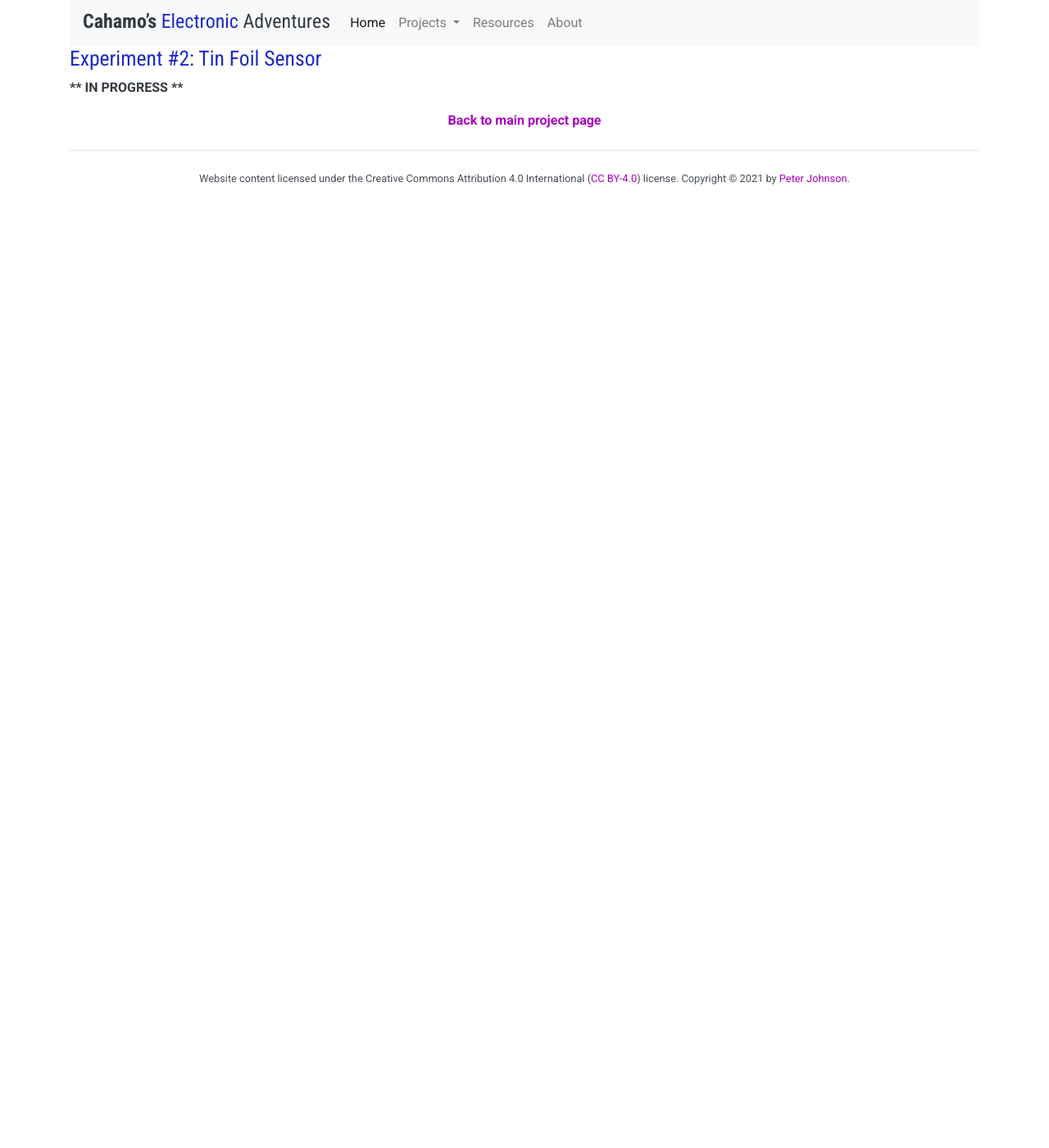
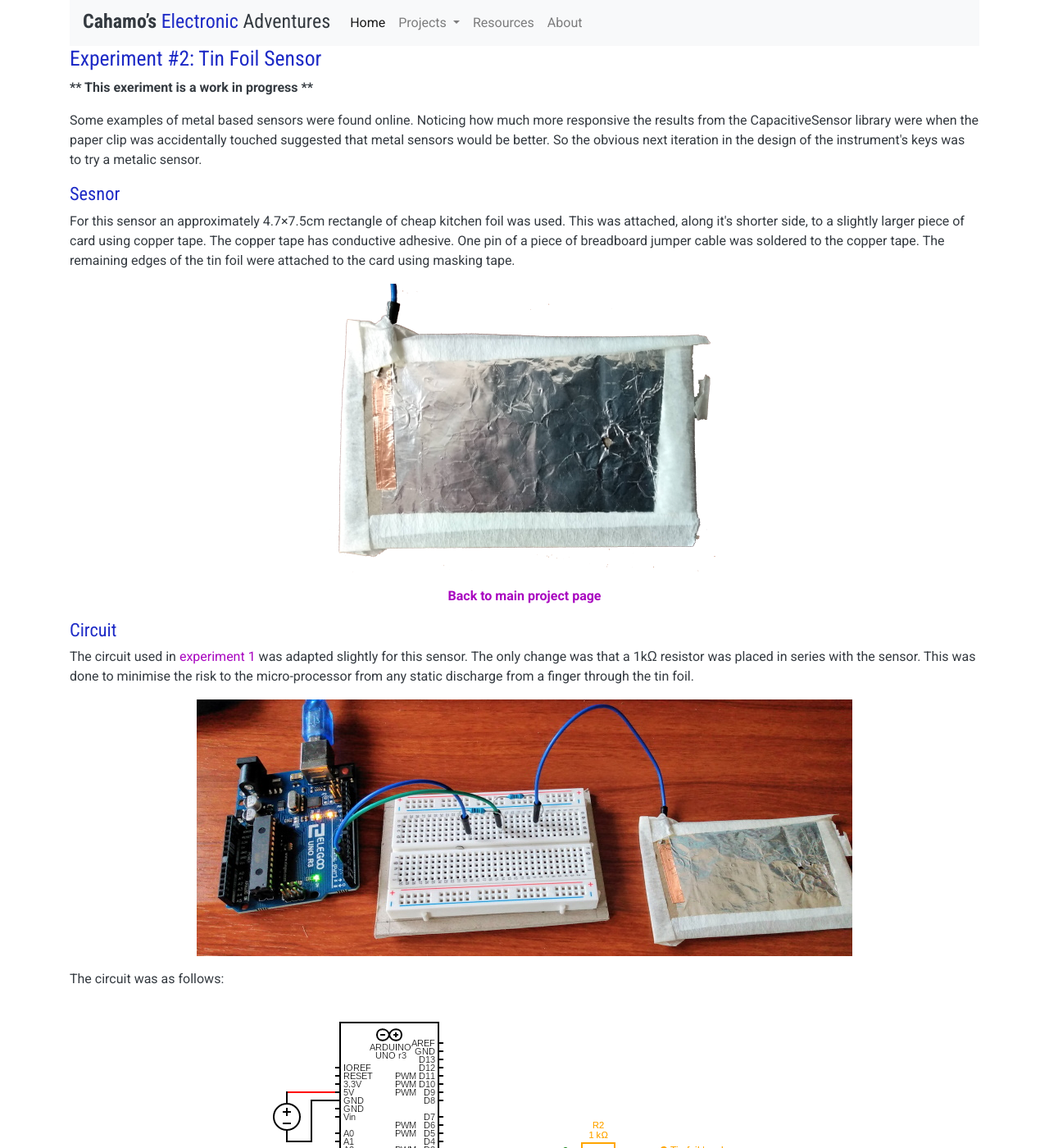
Before and after one commit to cahamo/cahamo.github.io, a Jekyll site: the page built from tongue-drum/experiment-2.html, in a window 1280 px wide and 1400 px high. Shown: the whole window at 82% size. Built offline with Jekyll 4.4.1, drawn with Linux system fonts in a browser that asks for light colours; comment, search, counter and statistics services are not loaded; some of the changed text lies outside the part shown.

Commit message:
Add page for work-in-progress tongue drum experiment #2
Add new HTML page and related images

```diff
--- a/tongue-drum/experiment-2.html
+++ b/tongue-drum/experiment-2.html
@@ -3,6 +3,52 @@ layout: default
 ---
 <h1>Experiment #2: Tin Foil Sensor</h1>
 
-<p><strong>** IN PROGRESS **</strong></p>
+<p><strong>** This exeriment is a work in progress **</strong></p>
+
+<p>Some examples of metal based sensors were found online. Noticing how much more responsive the results from the CapacitiveSensor library were when the paper clip was accidentally touched suggested that metal sensors would be better. So the obvious next iteration in the design of the instrument's keys was to try a metalic sensor.</p>
+
+<h2>Sesnor</h2>
+
+<p>For this sensor an approximately 4.7&times;7.5cm rectangle of cheap kitchen foil was used. This was attached, along it's shorter side, to a slightly larger piece of card using copper tape. The copper tape has conductive adhesive. One pin of a piece of breadboard jumper cable was soldered to the copper tape. The remaining edges of the tin foil were attached to the card using masking tape.</p>
+
+<p><img class="img-fluid mx-auto d-block" src="/assets/img/projects/tongue-drum/exp-2/tin-foil-sensor_480x353.png" width="480" height="353" alt="Photo of tin foil sensor with attached wire."></p>
 
 <p class="text-center"><b><a href="./">Back to main project page</a></b></p>
+
+<h2>Circuit</h2>
+
+<p>The circuit used in <a href="./experiment-1.html">experiment 1</a> was adapted slightly for this sensor. The only change was that a 1k&ohm; resistor was placed in series with the sensor. This was done to minimise the risk to the micro-processor from any static discharge from a finger through the tin foil.</p>
+
+<p><img class="img-fluid mx-auto d-block" src="/assets/img/projects/tongue-drum/exp-2/circuit_800x313.jpg" width="800" height="313" alt="Photograph of circuit showing the Uno, breadboard and sensor with all wiring"></p>
+
+<p>The circuit was as follows:</p>
+
+
+<p><img class="img-fluid mx-auto d-block" src="/assets/img/projects/tongue-drum/exp-2/test-circuit-diagram_680x280.png" width="680" height="280" alt="Circuit schematic"></p>
+
+<p>Once again, the Uno was supplied with 5V from the PC via it's USB port. The breadboard and other components were connected in a logically similar way to the following diagram:</p>
+
+<p><img class="img-fluid mx-auto d-block" src="/assets/img/projects/tongue-drum/exp-2/test-circuit_703x812.png" width="703" height="812" alt="Circuit layout diagram, created using TinkerCAD"></p>
+
+<p>Pin 2 of the Uno is configured as an output pin and is connected, via a 1M&ohm; resistor to input pin 3 <em>and</em> the 1k&ohm; resistor protecting the sensor.</p>
+
+<h2>Code</h2>
+
+<p>The code used is the same as that used in <a href="./experiment-1.html">experiment 1</a>: <a href="https://github.com/cahamo/electro-tongue-drum/tree/main/src/research/SingleSensorRawDataLogger"><code>SingleSensorRawDataLogger</code></a>. This code takes repeated sensor readings using the CapacitiveSensor library and reports the results over the Uno's serial port.</p>
+
+<h2>Methodology</h2>
+
+<p>The code was again run multiple times, with different sample rates of 1, 10, 20, 50, 100, 150, 200 and 255. The following tests were attempted:</p>
+
+<ul>
+    <li>A finger was tapped on the sensor at a steady rate.</li>
+    <li>A finger was tapped more rapidly.</li>
+    <li>A finger was moved slowly towards the sensor before finally touching it.</li>
+    <li>Different fingers were used to tap the sensor.</li>
+</ul>
+
+<p>The output was displayed on the Arduino IDE's serial plotter and screenshots were taken of the results.</p>
+
+<h2>Results</h2>
+
+<p><strong>** TO DO **</strong></p>
```
Also changed, not shown: assets/img/projects/tongue-drum/exp-2/circuit_800x313.jpg (added), assets/img/projects/tongue-drum/exp-2/test-circuit-diagram_680x280.png (added), assets/img/projects/tongue-drum/exp-2/test-circuit_703x812.png (added), assets/img/projects/tongue-drum/exp-2/tin-foil-sensor_480x353.png (added).
